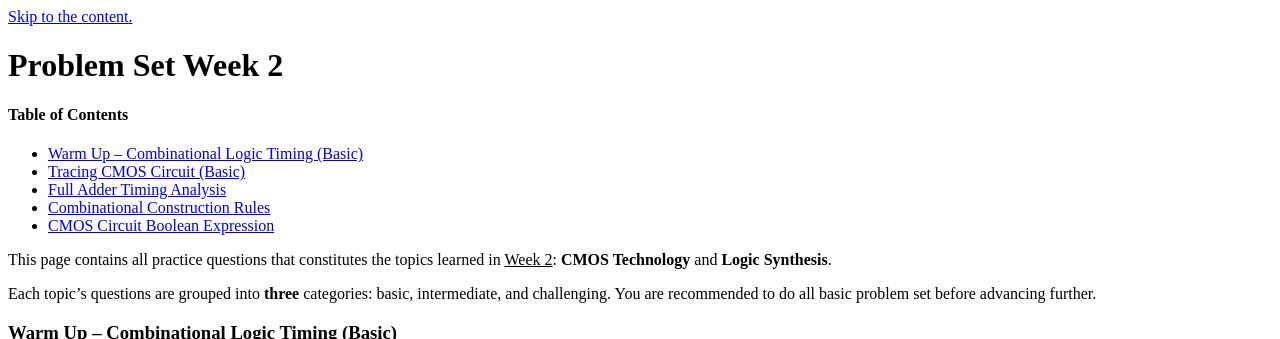
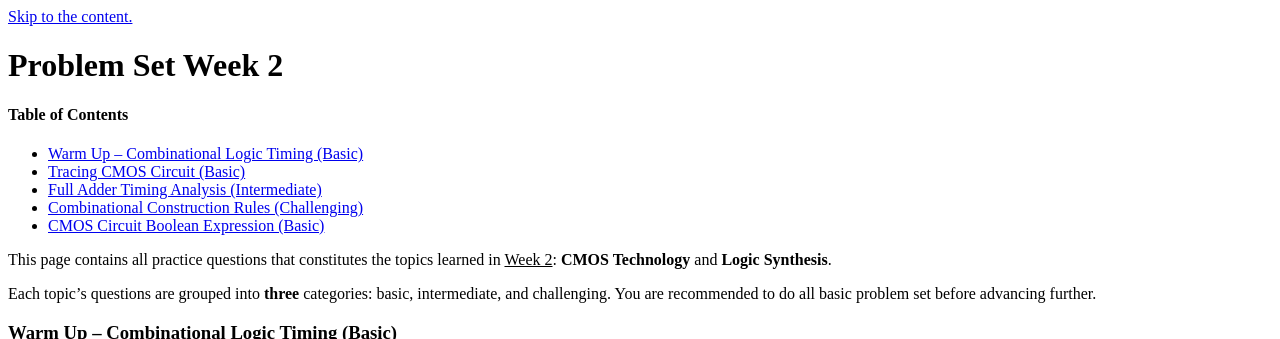
Before and after one commit to natalieagus/natalieagus.github.io, a Jekyll site: the page built from 50002/50002problem_set_2.md, in a window 1280 px wide and 900 px high, cut to the strip 0-339 px from the top of the window. Built offline with Jekyll 4.4.1, drawn with Linux system fonts in a browser that asks for light colours; formulas are drawn with MathJax 3; a script that is not in the unit is left out; the repository's description, which GitHub fills in, is left out; some of the changed text lies outside the part shown.

Commit message:
50002/50002problem_set_2.md updated from https://stackedit.io/

```diff
--- a/50002/50002problem_set_2.md
+++ b/50002/50002problem_set_2.md
@@ -57,7 +57,7 @@ $$
 
 
 
-### Full Adder Timing Analysis
+### Full Adder Timing Analysis (Intermediate)
 
 Refer to the FA circuitry below:
 <img src="https://www.dropbox.com/s/nqfbozivm2mdrvf/Q12.png?raw=1" width="50%" height = "50%">
@@ -86,7 +86,7 @@ Answer the following questions:
 <br/>
 {::options parse_block_html="false" /}
 
-### Combinational Construction Rules
+### Combinational Construction Rules (Challenging)
 
 During lecture, we learned a first set of principles that define a combinational device. A combinational device is a circuit element that has:
 1.  One or more digital inputs
@@ -154,7 +154,7 @@ x & y & z \\
 <br/>
 {::options parse_block_html="false" /}
 
-### CMOS Circuit Boolean Expression
+### CMOS Circuit Boolean Expression (Basic)
 
 
 
```
Also changed, not shown: other parts of 50002/50002problem_set_2.md (+1 -1 lines).
